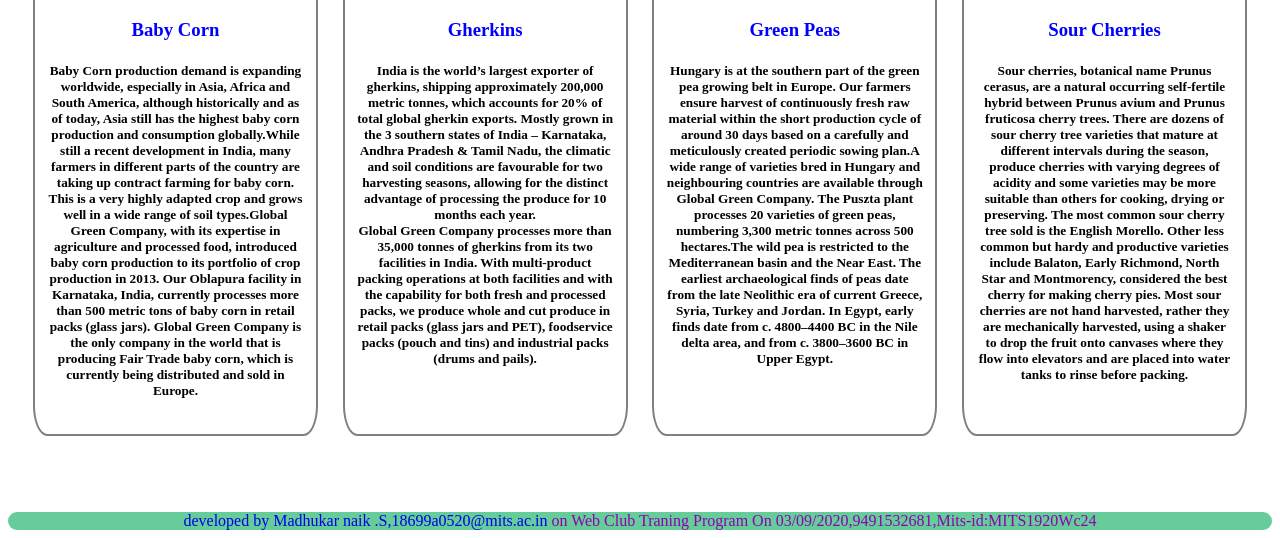
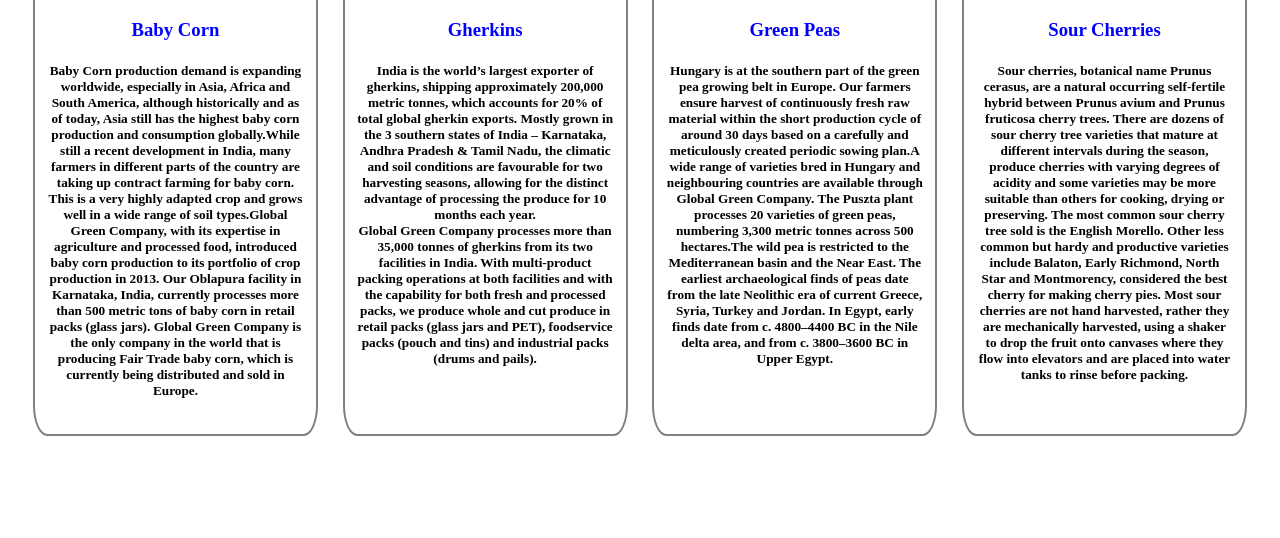
Before and after one commit to Madhukar2000/THEORGANICBITES, a plain HTML site: page index.html in a window 1280 px wide. Shown: the part 1287-1825 px from the top of the page. After the commit the page ends 1748 px from the top, so only its background shows below. Drawn offline with Linux system fonts and the light colour scheme.

Commit message:
Update index.html

```diff
--- a/index.html
+++ b/index.html
@@ -55,7 +55,6 @@
 </center>
 <center>
 
-<footer>developed by Madhukar naik .S,18699a0520@mits.ac.in<o style="color: #8f00b3"> on  Web Club Traning Program On 03/09/2020,9491532681,Mits-id:MITS1920Wc24
-  </footer>
+
   </body>
   </html>
```
